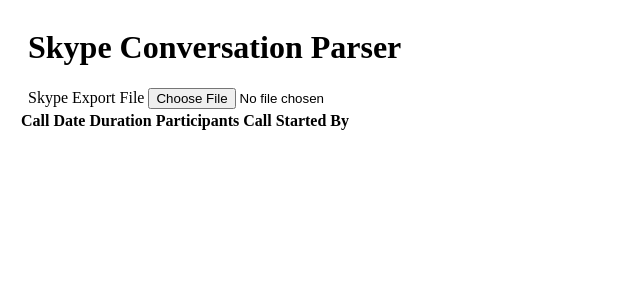
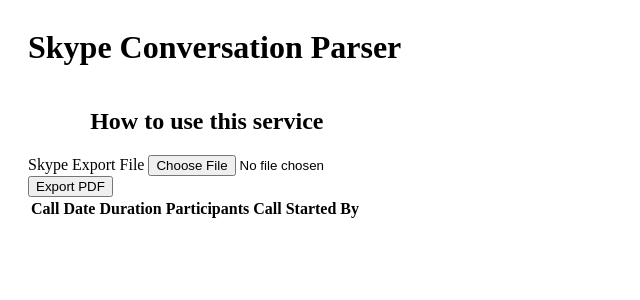
Before and after one commit to SamuelDW/immigrationevidencehelper, a Jekyll site: the page built from index.html, in a window 1280 px wide. Shown: the top 300 px of the page, without its empty margins (0-640 px from the left). Built offline with Jekyll 4.4.1, drawn with Linux system fonts in a browser that asks for light colours; part of the change alters nothing that is shown.

Commit message:
Able to save the table generated

```diff
--- a/_layouts/default.html
+++ b/_layouts/default.html
@@ -11,5 +11,6 @@
 
         <script src="/assets/js/upload.js"></script>
         <script src="/assets/js/display_results.js"></script>
+        <script src="https://cdnjs.cloudflare.com/ajax/libs/jspdf/2.4.0/jspdf.umd.min.js"></script>
     </body>
 </html>
--- a/_layouts/skype_view.html
+++ b/_layouts/skype_view.html
@@ -1,6 +1,12 @@
 ---
 layout: default
 ---
+<div class="grid-container" id="instructions">
+    <div class="grid-90 prefix-5">
+        <h2>How to use this service</h2>
+    </div>
+</div>
+
 <div class="grid-container" id="skype-upload-form">
     <div class="grid-100">
         <form action="">
@@ -11,6 +17,12 @@ layout: default
 </div>
 
 <div class="grid-container hidden" id="skype-display-table">
+    <div class="grid-50">
+        <form>
+            <button type="button" value="Export PDF" id="export-skype-pdf">Export PDF</button>
+        </form>
+    </div>
+    <div class="grid-100">
         <table id="skype-table">
             <thead id="skype-table-head">
                 <tr>
@@ -25,3 +37,6 @@ layout: default
             </tbody>
         </table>
     </div>
+</div>
+
+<script src="/assets/js/export_to_pdf.js"></script>
--- a/assets/js/display_results.js
+++ b/assets/js/display_results.js
@@ -1,12 +1,29 @@
+const SKYPE_CALL_DURATION = "skype-call-duration"
+
 function displayResultsAsTable(callArray, table) {
+    console.time('test')
     let tableBody = document.getElementById(table).getElementsByTagName('tbody')[0]
     callArray.forEach(call => {
-        let row = '<tr><td>' + call.date + '</td>'
-            + '<td>' + call.duration + '</td>'
-            + '<td>' + call.participentOne + ', ' + call.participentTwo + '</td>'
+        let row = '<tr><td>' + call.date.toLocaleDateString('en-GB') + '</td>'
+            + '<td class="'+ SKYPE_CALL_DURATION +'">' + secondsToHms(call.duration) + '</td>'
+            + '<td>' + call.participentOne + ', <br>' + call.participentTwo + '</td>'
             + '<td>' + call.whoStartedCall + '</td></tr>'
 
         let newRow = tableBody.insertRow(tableBody.rows.length)
         newRow.innerHTML = row
     })
+    console.timeEnd('test')
 }
+
+function secondsToHms(duration) {
+    duration = Number(duration)
+    let hours = Math.floor(duration / 3600),
+        minutes = Math.floor(duration % 3600 / 60),
+        seconds = Math.floor(duration % 3600 % 60)
+
+    let hourDisplay = hours > 0 ? hours + 'h ' : "",
+        minuteDisplay = minutes > 0 ? minutes +  'm ' : "",
+        secondsDisplay = seconds > 0 ? seconds + 's ' : ""
+
+    return hourDisplay + minuteDisplay + secondsDisplay
+}
--- /dev/null
+++ b/assets/js/export_to_pdf.js
@@ -0,0 +1,19 @@
+function exportTableToPdf(table) {
+    let skypeExport = document.getElementById(table).innerHTML
+
+    console.log(skypeExport)
+    let newWindow = window.open('','', 'height=700, width=700')
+
+    newWindow.document.write('<html><head>')
+    newWindow.document.write('<title>Export Skype</title>')
+    newWindow.document.write('</head>')
+    newWindow.document.write('<body>')
+    newWindow.document.write(skypeExport)
+    newWindow.document.write('</body></html>')
+    newWindow.document.close()
+    newWindow.print()
+}
+
+document.getElementById('export-skype-pdf').addEventListener('click', function () {
+    exportTableToPdf('skype-table')
+})
```
Lines whose indentation alone changed are shown as unchanged.
